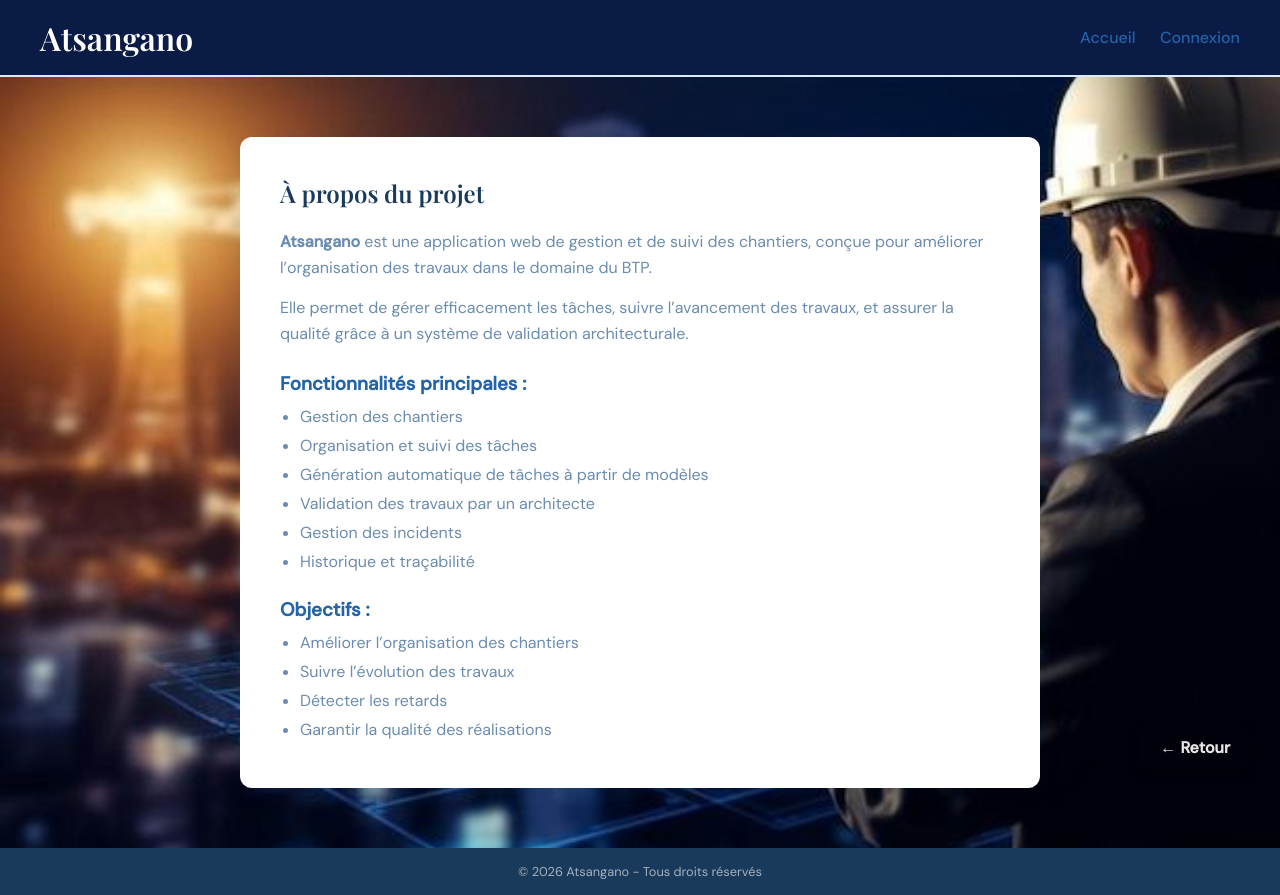
After one commit to Ainalawrena/GestionChantier, a PHP site: page /pages/apropos.html in a window 1280 px wide. The commit adds this page. Run offline with PHP 8.4, Linux system fonts and the light colour scheme.

Commit message:
Quelque changement

```diff
--- /dev/null
+++ b/pages/apropos.html
@@ -0,0 +1,64 @@
+<!DOCTYPE html>
+<html lang="fr">
+<head>
+  <meta charset="UTF-8">
+  <title>À propos - Atsangano</title>
+  <link rel="stylesheet" href="../styles/apropos.css">
+</head>
+<body>
+
+  <!-- HEADER -->
+  <header>
+    <h1>Atsangano</h1>
+    <nav>
+      <a href="acceuil.html">Accueil</a>
+      <a href="login.html">Connexion</a>
+    </nav>
+  </header>
+
+  <!-- SECTION PRINCIPALE -->
+  <section class="about">
+    <h2>À propos du projet</h2>
+
+    <p>
+      <strong>Atsangano</strong> est une application web de gestion et de suivi des chantiers,
+      conçue pour améliorer l’organisation des travaux dans le domaine du BTP.
+    </p>
+
+    <p>
+      Elle permet de gérer efficacement les tâches, suivre l’avancement des travaux,
+      et assurer la qualité grâce à un système de validation architecturale.
+    </p>
+
+    <div class="features">
+      <h3>Fonctionnalités principales :</h3>
+      <ul>
+        <li>Gestion des chantiers</li>
+        <li>Organisation et suivi des tâches</li>
+        <li>Génération automatique de tâches à partir de modèles</li>
+        <li>Validation des travaux par un architecte</li>
+        <li>Gestion des incidents</li>
+        <li>Historique et traçabilité</li>
+      </ul>
+    </div>
+
+    <div class="info">
+      <h3>Objectifs :</h3>
+      <ul>
+        <li>Améliorer l’organisation des chantiers</li>
+        <li>Suivre l’évolution des travaux</li>
+        <li>Détecter les retards</li>
+        <li>Garantir la qualité des réalisations</li>
+      </ul>
+    </div>
+  </section>
+  <a class="btn-retour" href="index.html" class="btn-retour">
+        ← Retour
+    </a>
+  <!-- FOOTER -->
+  <footer>
+    <p>© 2026 Atsangano - Tous droits réservés</p>
+  </footer>
+
+</body>
+</html>
--- a/pages/choice.php
+++ b/pages/choice.php
@@ -101,7 +101,9 @@ try {
 
     </div>
 </div>
-
+<a class="btn-retour" href="login.html" class="btn-retour">
+        ← Retour
+</a>
 <script>
     function afficherSelect() {
         document.getElementById('selectGroup').classList.add('visible');
--- a/pages/index.html
+++ b/pages/index.html
@@ -10,8 +10,10 @@
       <h1>Gestion de Chantier</h1>
 
       <div class="btn-row">
+        <a href="apropos.html" class="btn btn-primary">A propos</a>
         <a href="login.html" class="btn btn-primary">Connexion</a>
         <a href="registrer.html" class="btn btn-primary">Inscription</a>
+
       </div>
     </header>
 
--- a/pages/login.html
+++ b/pages/login.html
@@ -22,6 +22,8 @@
             <input type="submit" value="se connecter">
         </form>
     </div>
-
+    <a class="btn-retour" href="index.html" class="btn-retour">
+        ← Retour
+    </a>
 </body>
 </html>
--- a/pages/nouveau_chantier.php
+++ b/pages/nouveau_chantier.php
@@ -130,5 +130,9 @@ error_reporting(E_ALL);
                 <input type="submit" value="enregistrer">
             </form>
         </div>
+
+        <a class="btn-retour" href="choice.php" class="btn-retour">
+        ← Retour
+        </a>
     </body>
 </html>
--- /dev/null
+++ b/styles/apropos.css
@@ -0,0 +1,120 @@
+@import url('https://fonts.googleapis.com/css2?family=Playfair+Display:wght@600&family=DM+Sans:wght@300;400;500&display=swap');
+
+:root {
+  --blue-deep:  #1a3a5c;
+  --blue-mid:   #2563a8;
+  --blue-light: #dbeafe;
+  --blue-pale:  #f4f8ff;
+  --white:      #ffffff;
+  --text-dark:  #0f2540;
+  --text-muted: #6b8cae;
+  --radius:     12px;
+  --shadow:     0 4px 24px rgba(26, 58, 92, 0.09);
+}
+
+/* RESET */
+* {
+  margin: 0;
+  padding: 0;
+  box-sizing: border-box;
+}
+
+/* BODY */
+body {
+  font-family: 'DM Sans', sans-serif;
+    background:
+    url('../Images/1.jpg') center/cover no-repeat fixed;
+  color: var(--text-dark);
+}
+
+/* HEADER */
+header {
+  background: #0a1b45;
+  padding: 16px 40px;
+  display: flex;
+  justify-content: space-between;
+  align-items: center;
+  border-bottom: 2px solid var(--blue-light);
+  box-shadow: var(--shadow);
+}
+
+header h1 {
+  font-family: 'Playfair Display', serif;
+  color: white
+}
+
+nav a {
+  margin-left: 20px;
+  text-decoration: none;
+  color: var(--blue-mid);
+  font-weight: 500;
+}
+
+nav a:hover {
+  text-decoration: underline;
+}
+
+/* SECTION */
+.about {
+  max-width: 800px;
+  margin: 60px auto;
+  background: var(--white);
+  padding: 40px;
+  border-radius: var(--radius);
+  box-shadow: var(--shadow);
+}
+
+.about h2 {
+  font-family: 'Playfair Display', serif;
+  margin-bottom: 20px;
+  color: var(--blue-deep);
+}
+
+.about p {
+  margin-bottom: 15px;
+  color: var(--text-muted);
+  line-height: 1.6;
+}
+
+.about h3 {
+  margin-top: 25px;
+  margin-bottom: 10px;
+  color: var(--blue-mid);
+}
+
+.about ul {
+  padding-left: 20px;
+}
+
+.about li {
+  margin-bottom: 8px;
+  color: var(--text-muted);
+}
+
+/* FOOTER */
+footer {
+  margin-top: 60px;
+  background: var(--blue-deep);
+  color: rgba(255,255,255,0.6);
+  text-align: center;
+  padding: 15px;
+  font-size: 0.8rem;
+}
+
+.btn-retour {
+    position: fixed;           /* Fixé sur l'écran */
+    bottom: 30px;              /* Distance du bas */
+    right: 30px;               /* Distance de la droite */
+    display: inline-flex;
+    align-items: center;
+    gap: 8px;
+    padding: 12px 20px;
+    color: rgb(236, 228, 228);
+    text-decoration: none;
+    border-radius: 8px;
+    font-size: 16px;
+    font-weight: bold;
+    box-shadow: 0 4px 12px rgba(0, 0, 0, 0.3);
+    z-index: 1000;
+    transition: all 0.3s ease;
+}
```
Also changed, not shown: styles/chef.css (+7 -7 lines), styles/choice.css (+20 -2 lines), styles/login.css (+17 -0 lines), styles/style.css (+8 -9 lines).
